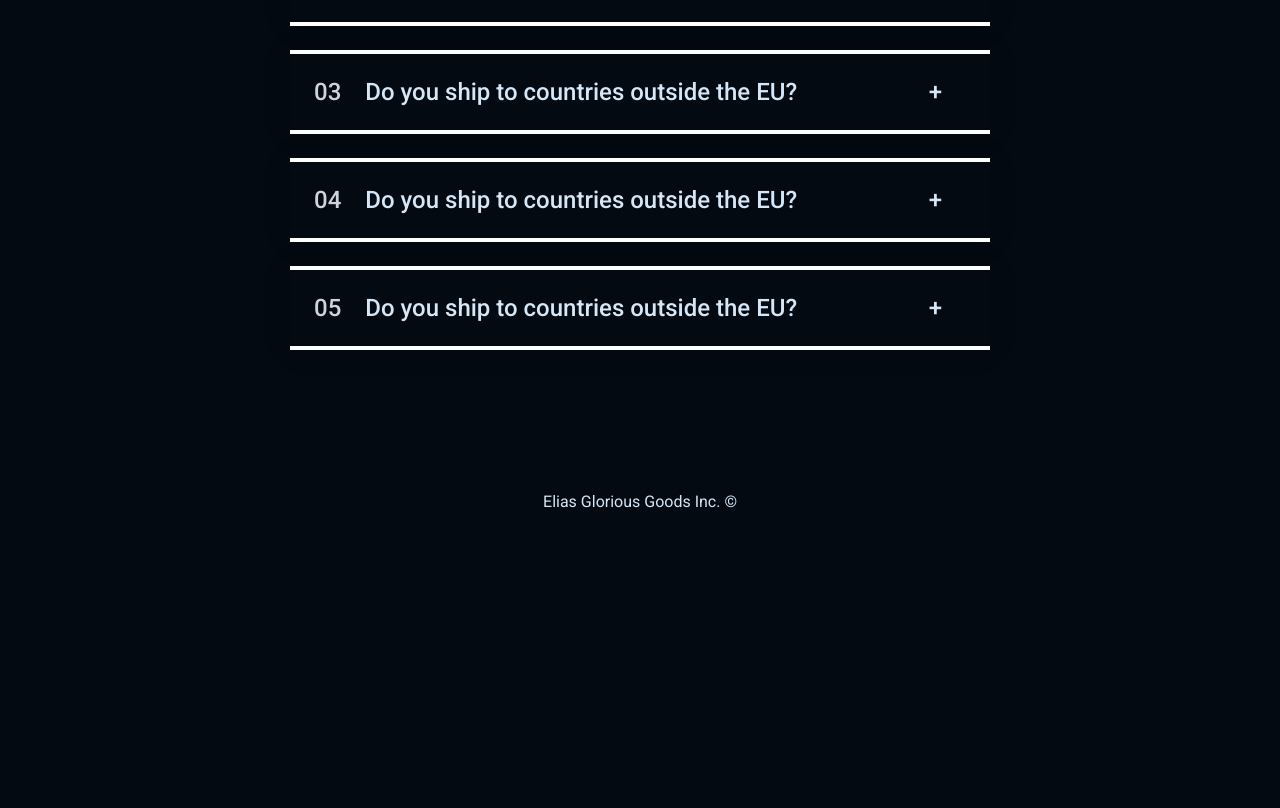
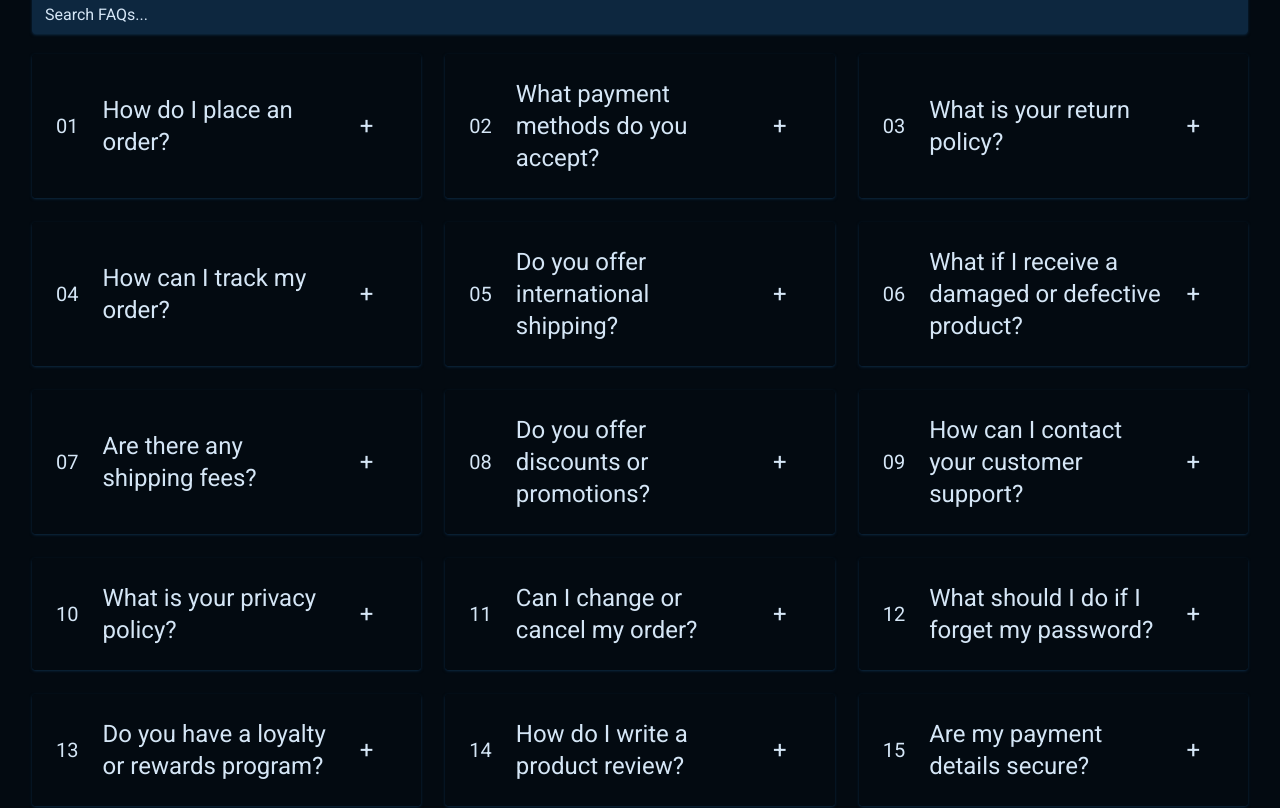
Before and after one commit to DrRuski/js-frameworks-ca, a React (Vite) app: page /contact in a window 1280 px wide. Shown: the part 370-1178 px from the top of the page. Before the commit the page ends 924 px from the top, so only its background shows below. Built offline with nearby package versions, Linux system fonts and the light colour scheme; no server answers; the HTML template or start-up script is replaced by a standard one.

Commit message:
Added reusable search, added styling and state to single page product.

```diff
--- a/src/App.jsx
+++ b/src/App.jsx
@@ -9,8 +9,10 @@ import ErrorMessage from "./components/misc/error";
 import ContactPage from "./components/pages/contact";
 import CartPage from "./components/pages/cart";
 import SingleProduct from "./components/pages/singleProduct";
+import { useState } from "react";
 
 export default function App() {
+  const [query, setQuery] = useState("");
   const { isLoading, productData, error } = useData();
   return (
     <Routes>
@@ -23,14 +25,21 @@ export default function App() {
               <Hero productData={productData} />
               {isLoading && <Loader />}
               {!isLoading && !error ? (
-                <ProductList productData={productData} />
+                <ProductList
+                  productData={productData}
+                  query={query}
+                  setQuery={setQuery}
+                />
               ) : (
                 <ErrorMessage message={error} />
               )}
             </Home>
           }
         ></Route>
-        <Route path="contact" element={<ContactPage />}></Route>
+        <Route
+          path="contact"
+          element={<ContactPage query={query} setQuery={setQuery} />}
+        ></Route>
         <Route path="cart" element={<CartPage />}></Route>
         <Route path="product/:id" element={<SingleProduct />}></Route>
       </Route>
--- a/src/components/faqs/faqs.jsx
+++ b/src/components/faqs/faqs.jsx
@@ -1,40 +1,18 @@
 import { useState } from "react";
-
-const faqs = [
-  {
-    title: "Where are these chairs assembled?",
-    text: "Lorem ipsum dolor sit amet consectetur, adipisicing elit. Accusantium, quaerat temporibus quas dolore provident nisi ut aliquid ratione beatae sequi aspernatur veniam repellendus.",
-  },
-  {
-    title: "How long do I have to return my chair?",
-    text: "Pariatur recusandae dignissimos fuga voluptas unde optio nesciunt commodi beatae, explicabo natus.",
-  },
-  {
-    title: "Do you ship to countries outside the EU?",
-    text: "Excepturi velit laborum, perspiciatis nemo perferendis reiciendis aliquam possimus dolor sed! Dolore laborum ducimus veritatis facere molestias!",
-  },
-  {
-    title: "Do you ship to countries outside the EU?",
-    text: "Excepturi velit laborum, perspiciatis nemo perferendis reiciendis aliquam possimus dolor sed! Dolore laborum ducimus veritatis facere molestias!",
-  },
-  {
-    title: "Do you ship to countries outside the EU?",
-    text: "Excepturi velit laborum, perspiciatis nemo perferendis reiciendis aliquam possimus dolor sed! Dolore laborum ducimus veritatis facere molestias!",
-  },
-];
+import { faqs } from "../../data/faqs";
 
 export default function Accordion() {
   const [curOpen, setIsOpen] = useState(null);
 
   return (
-    <div className="accordion text-text">
+    <div className="grid grid-col-1 md:grid-cols-2 lg:grid-cols-3 gap-6 text-text">
       {faqs.map((faq, i) => (
         <FaqItem
           curOpen={curOpen}
           onOpen={setIsOpen}
           num={i}
           title={faq.title}
-          key={faq.title}
+          key={i}
         >
           {faq.text}
         </FaqItem>
@@ -51,10 +29,15 @@ function FaqItem({ num, title, curOpen, onOpen, children }) {
   }
 
   return (
-    <div className={`item ${isOpen ? "open" : ""}`} onClick={handleToggle}>
-      <p className="number">{num < 9 ? `0${num + 1}` : num + 1}</p>
-      <p className="title">{title}</p>
-      <p className="icon">{isOpen ? "-" : "+"}</p>
+    <div
+      className={`item shadow shadow-secondary rounded ${isOpen ? "open" : ""}`}
+      onClick={handleToggle}
+    >
+      <p className="text-base md:text-xl number">
+        {num < 9 ? `0${num + 1}` : num + 1}
+      </p>
+      <p className="text-base md:text-2xl title">{title}</p>
+      <p className="text-base md:text-2xl">{isOpen ? "-" : "+"}</p>
       {isOpen && <div className="content-box">{children}</div>}
     </div>
   );
--- /dev/null
+++ b/src/components/form/form.jsx
@@ -0,0 +1,3 @@
+export default function ContactForm() {
+  return <div className="text-text">Contact Form</div>;
+}
--- a/src/components/header/header.jsx
+++ b/src/components/header/header.jsx
@@ -12,7 +12,7 @@ export default function Header() {
 
 function Nav() {
   return (
-    <nav className="flex flex-col items-center gap-4 md:flex-row md:justify-between h-full">
+    <nav className="container m-auto flex flex-col items-center gap-4 md:flex-row md:justify-between h-full">
       <Logo />
       <NavLinks />
     </nav>
--- a/src/components/hero/hero.jsx
+++ b/src/components/hero/hero.jsx
@@ -4,7 +4,6 @@ import deals from "./../../assets/images/deals.png";
 import { HashLink } from "react-router-hash-link";
 
 export default function Hero({ productData }) {
-  //   const buttonStyle = `rounded bg-primary shadow shadow-secondary hover:bg-secondary w-3/6 py-2 border border-primary hover:border-primary hover:text-primary text-secondary text-lg font-semibold`;
   return (
     <section>
       <div className="flex flex-col gap-16">
--- a/src/components/layout/layout.jsx
+++ b/src/components/layout/layout.jsx
@@ -4,9 +4,11 @@ import { Outlet } from "react-router-dom";
 
 export default function Layout() {
   return (
-    <div className="container m-auto">
+    <div>
       <Header />
-      <Outlet />
+      <div className="container m-auto">
+        <Outlet />
+      </div>
       <Footer />
     </div>
   );
--- /dev/null
+++ b/src/components/misc/search.jsx
@@ -0,0 +1,25 @@
+import { useRef } from "react";
+import { useKey } from "./useKey";
+
+export default function Search({ query, setQuery, placeholderText }) {
+  const inputEl = useRef(null);
+
+  useKey("Enter", function () {
+    if (document.activeElement === inputEl.current) {
+      return;
+    }
+    inputEl.current.focus();
+    setQuery("");
+  });
+
+  return (
+    <input
+      className="block w-full h-10 rounded ps-3 text-text placeholder:text-text bg-secondary shadow shadow-secondary border border-secondary hover:border-primary outline-none focus:border-primary cursor-pointer py"
+      type="text"
+      placeholder={placeholderText}
+      value={query}
+      onChange={(e) => setQuery(e.target.value)}
+      ref={inputEl}
+    />
+  );
+}
--- a/src/components/pages/contact.jsx
+++ b/src/components/pages/contact.jsx
@@ -1,9 +1,23 @@
 import Accordion from "../faqs/faqs";
+import ContactForm from "../form/form";
+import Search from "../misc/search";
 
-export default function ContactPage() {
+export default function ContactPage({ query, setQuery }) {
   return (
-    <div className="flex flex-col">
-      <Accordion />
-    </div>
+    <section className="flex flex-col gap-16">
+      <h1 className="text-text text-2xl lg:text-5xl text-center">Contact</h1>
+      <div className="flex flex-col">
+        <ContactForm />
+      </div>
+      <div className="flex flex-col gap-5">
+        <h2 className="text-center text-text text-xl md:text-4xl">FAQs</h2>
+        <Search
+          query={query}
+          setQuery={setQuery}
+          placeholderText="Search FAQs..."
+        />
+        <Accordion />
+      </div>
+    </section>
   );
 }
--- a/src/components/productList/productList.jsx
+++ b/src/components/productList/productList.jsx
@@ -1,14 +1,17 @@
-import { useRef } from "react";
-import { useKey } from "../misc/useKey";
+import Search from "../misc/search";
 import Button from "../misc/button";
 import { Link } from "react-router-dom";
 
-export default function ProductList({ productData }) {
+export default function ProductList({ productData, query, setQuery }) {
   return (
     <section id="productList" className="flex flex-col gap-5">
       <div className="flex flex-col md:flex-row gap-5">
         <CategorySelect />
-        <Search />
+        <Search
+          query={query}
+          setQuery={setQuery}
+          placeholderText="Search Items..."
+        />
       </div>
       <ul className="grid grid-cols-1 gap-5 md:grid-cols-3 lg:grid-cols-4 xl:grid-cols-5">
         {productData?.map((product) => (
@@ -84,29 +87,6 @@ function Product({ product }) {
   );
 }
 
-function Search({ query, setQuery }) {
-  const inputEl = useRef(null);
-
-  useKey("Enter", function () {
-    if (document.activeElement === inputEl.current) {
-      return;
-    }
-    inputEl.current.focus();
-    setQuery("");
-  });
-
-  return (
-    <input
-      className="block w-full h-10 rounded ps-3 text-text placeholder:text-text bg-secondary shadow shadow-secondary border border-secondary hover:border-primary outline-none focus:border-primary cursor-pointer py"
-      type="text"
-      placeholder="Search items..."
-      value={query}
-      onChange={(e) => setQuery(e.target.value)}
-      ref={inputEl}
-    />
-  );
-}
-
 function CategorySelect() {
   const buttonStyle = `
       rounded bg-secondary shadow shadow-secondary border border-secondary hover:border-primary px-3 h-10`;
--- /dev/null
+++ b/src/data/faqs.js
@@ -0,0 +1,70 @@
+export const faqs = [
+  {
+    title: "How do I place an order?",
+    text: "Explain the steps involved in placing an order on your website, from browsing products to checkout.",
+  },
+  {
+    title: "What payment methods do you accept?",
+    text: "List the various payment options you offer, such as credit cards, PayPal, and any other payment gateways.",
+  },
+  {
+    title: "What is your return policy?",
+    text: "Clarify your return and refund policies, including any time limits and conditions.",
+  },
+  {
+    title: "How can I track my order?",
+    text: "Explain how customers can track the status of their orders, including providing order tracking numbers and links.",
+  },
+  {
+    title: "Do you offer international shipping?",
+    text: "Inform customers about your shipping options, including international shipping rates and delivery times.",
+  },
+  {
+    title: "What if I receive a damaged or defective product?",
+    text: "Describe the process for reporting and resolving issues with damaged or defective items.",
+  },
+  {
+    title: "Are there any shipping fees?",
+    text: "Specify any shipping fees, including any thresholds for free shipping.",
+  },
+  {
+    title: "Do you offer discounts or promotions?",
+    text: "Highlight any ongoing promotions, loyalty programs, or discount codes available to customers.",
+  },
+  {
+    title: "How can I contact your customer support?",
+    text: "Provide multiple ways for customers to reach your customer support team, such as email, phone, or live chat.",
+  },
+  {
+    title: "What is your privacy policy?",
+    text: "Explain how you handle customer data, ensuring privacy and security.",
+  },
+  {
+    title: "Can I change or cancel my order?",
+    text: "Outline the conditions and process for modifying or canceling an order after it's been placed.",
+  },
+  {
+    title: "What should I do if I forget my password?",
+    text: "Give instructions for resetting passwords and regaining access to customer accounts.",
+  },
+  {
+    title: "Do you have a loyalty or rewards program?",
+    text: "Explain any loyalty programs, rewards points, or benefits for repeat customers.",
+  },
+  {
+    title: "How do I write a product review?",
+    text: "Provide guidance on leaving product reviews and feedback on your website.",
+  },
+  {
+    title: "Are my payment details secure?",
+    text: "Reassure customers about the security measures in place to protect their payment information.",
+  },
+  {
+    title: "Do you offer gift wrapping or personalized messages for orders?",
+    text: "Inform customers about any gift-related services you provide.",
+  },
+  {
+    title: "What happens if I receive the wrong item or an incomplete order?",
+    text: "Detail the process for addressing issues related to incorrect or missing items in an order.",
+  },
+];
--- a/src/index.css
+++ b/src/index.css
@@ -66,44 +66,19 @@ body {
 
 
 
-
-
-
 /* Accordian */
 
-.accordion {
-    width: 700px;
-    margin: 100px auto;
-    display: flex;
-    flex-direction: column;
-    gap: 24px;
-}
-
 .item {
-    box-shadow: 0 0 30px rgba(0, 0, 0, 0.1);
     padding: 20px 24px;
     padding-right: 48px;
     cursor: pointer;
-    border-top: 4px solid #fff;
-    border-bottom: 4px solid #fff;
-
+    border-top: 4px solid #030a11;
+    border-bottom: 4px solid #030a11;
     display: grid;
     grid-template-columns: auto 1fr auto;
     column-gap: 24px;
     row-gap: 32px;
     align-items: center;
-}
-
-.number {
-    font-size: 24px;
-    font-weight: 500;
-    color: #ced4da;
-}
-
-.title,
-.icon {
-    font-size: 24px;
-    font-weight: 500;
 }
 
 .content-box {
@@ -113,10 +88,8 @@ body {
 }
 
 .content-box ul {
-    color: #868e96;
     margin-left: 16px;
     margin-top: 16px;
-
     display: flex;
     flex-direction: column;
     gap: 12px;
```
Also changed, not shown: src/components/pages/singleProduct.jsx (+37 -11 lines).
